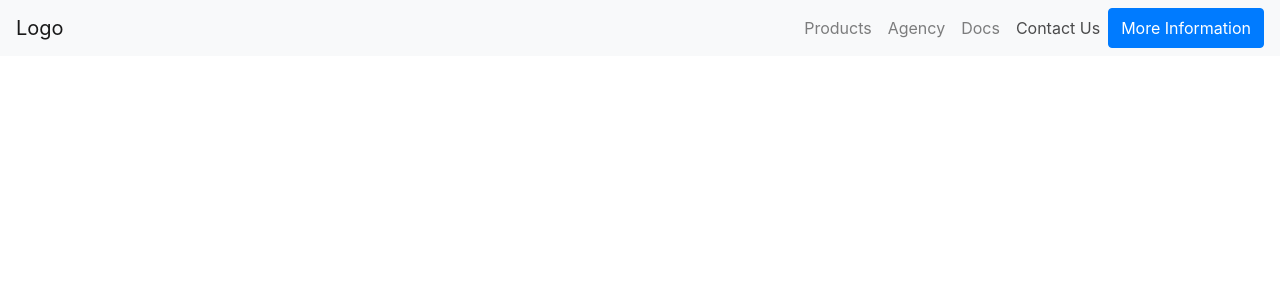
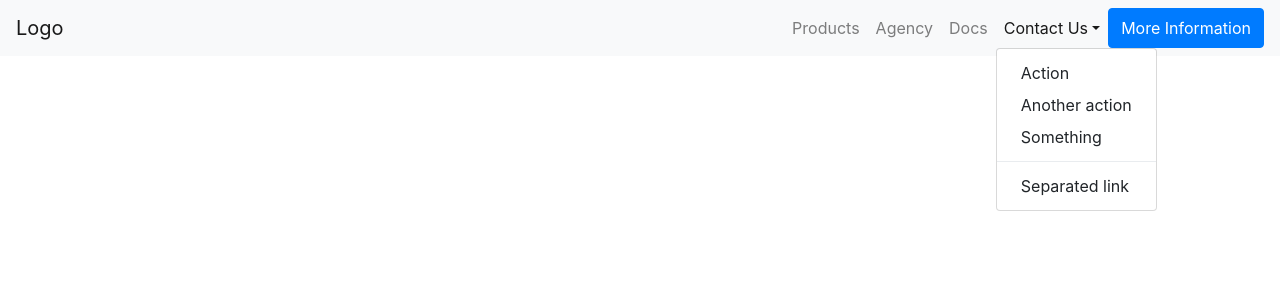
Before and after one commit to jotafullstack/BuildNow, a React (Create React App) app: page / in a window 1280 px wide. Both pictures are taken after a click on the button "Contact Us". Shown: the top 300 px of the page. Built offline with nearby package versions, Linux system fonts and the light colour scheme.

Commit message:
Add LinkMenu

```diff
--- a/src/App.js
+++ b/src/App.js
@@ -18,10 +18,10 @@ function App() {
         menuShow={true}
         linksShow={true}
         links={[
-          { title: "Products", url: "" },
-          { title: "Agency", url: "" },
-          { title: "Docs", url: "" },
-          { title: "Contact Us", url: "" }
+          { title: "Products", url: "", subItem: false },
+          { title: "Agency", url: "", subItem: false },
+          { title: "Docs", url: "", subItem: false },
+          { title: "Contact Us", url: "", subItem: true }
         ]}
         ctaShow={true}
         cta={{ title: "More Information", url: "", variant: "primary" }}
--- a/src/components/header/header-container.js
+++ b/src/components/header/header-container.js
@@ -1,7 +1,31 @@
 import React, { Component } from "react";
 import "./header.css";
 
-import { Navbar, Nav, Button } from "react-bootstrap";
+import { Navbar, Nav, NavDropdown, Button } from "react-bootstrap";
+
+class LinkMenu extends Component {
+  render() {
+    if (!this.props.subItem) {
+      return (
+        <Nav.Link key={this.props.title} href={this.props.url}>
+          {this.props.title}
+        </Nav.Link>
+      );
+    } else {
+      return (
+        <NavDropdown title={this.props.title} id="basic-nav-dropdown">
+          <NavDropdown.Item href="#action/3.1">Action</NavDropdown.Item>
+          <NavDropdown.Item href="#action/3.2">Another action</NavDropdown.Item>
+          <NavDropdown.Item href="#action/3.3">Something</NavDropdown.Item>
+          <NavDropdown.Divider />
+          <NavDropdown.Item href="#action/3.4">Separated link</NavDropdown.Item>
+        </NavDropdown>
+      );
+    }
+  }
+}
+
+// return <LinkMenu title={link.title} url={link.url} />;
 
 class Header extends Component {
   /* Construtor for getting props and setting states */
@@ -20,7 +44,7 @@ class Header extends Component {
   render() {
     return (
       <header>
-        {/* If state isShow is true, show header if state isShow is false, hide header */}
+        {/* Show or Hide Header */}
         {this.state.isShow ? (
           <Navbar bg={this.props.theme} expand="lg">
             <Navbar.Brand href="#home">Logo</Navbar.Brand>
@@ -34,9 +58,11 @@ class Header extends Component {
                     ? this.props.links.map(link => {
                         /* Return a single link */
                         return (
-                          <Nav.Link key={link.title} href={link.url}>
-                            {link.title}
-                          </Nav.Link>
+                          <LinkMenu
+                            title={link.title}
+                            url={link.url}
+                            subItem={link.subItem}
+                          />
                         );
                       })
                     : null}
```
Also changed, not shown: 1 other file (tests, documents, lock files or other folders).
